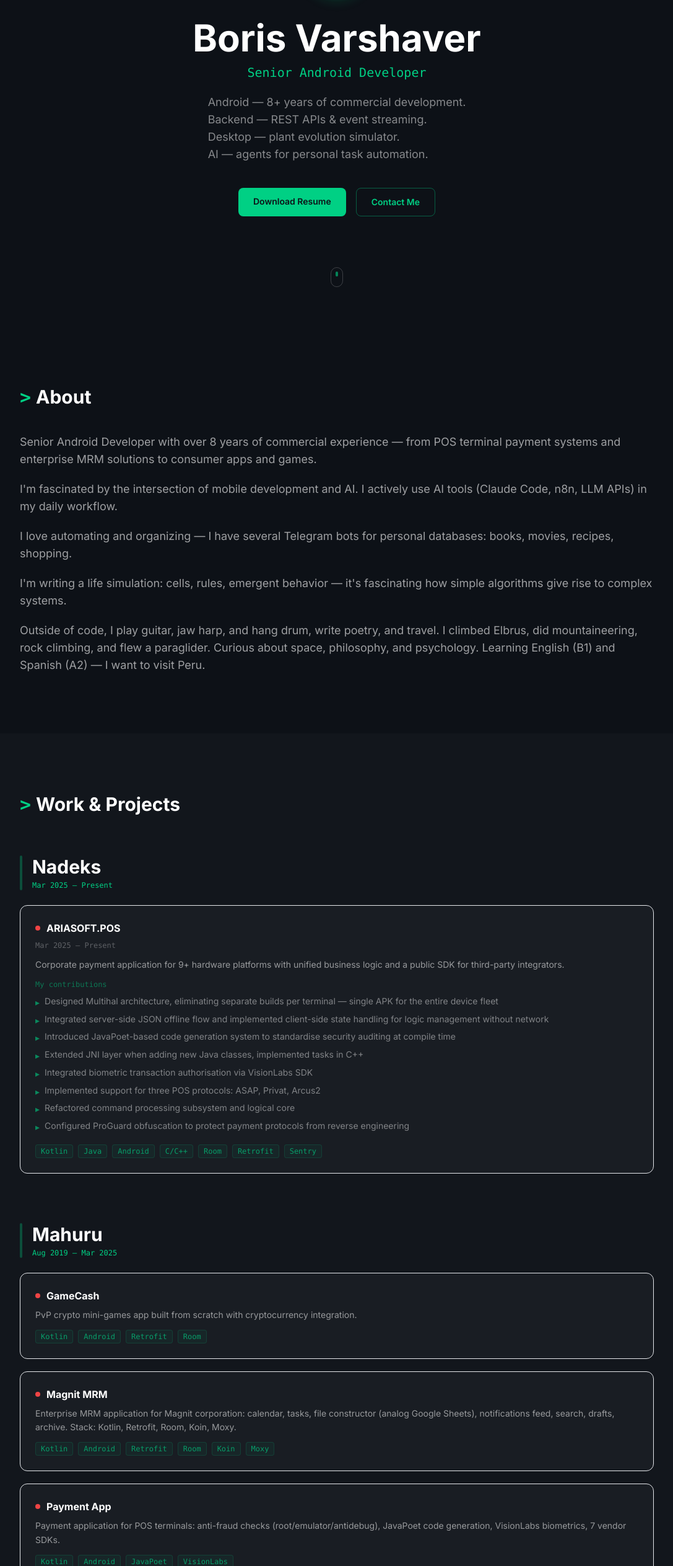
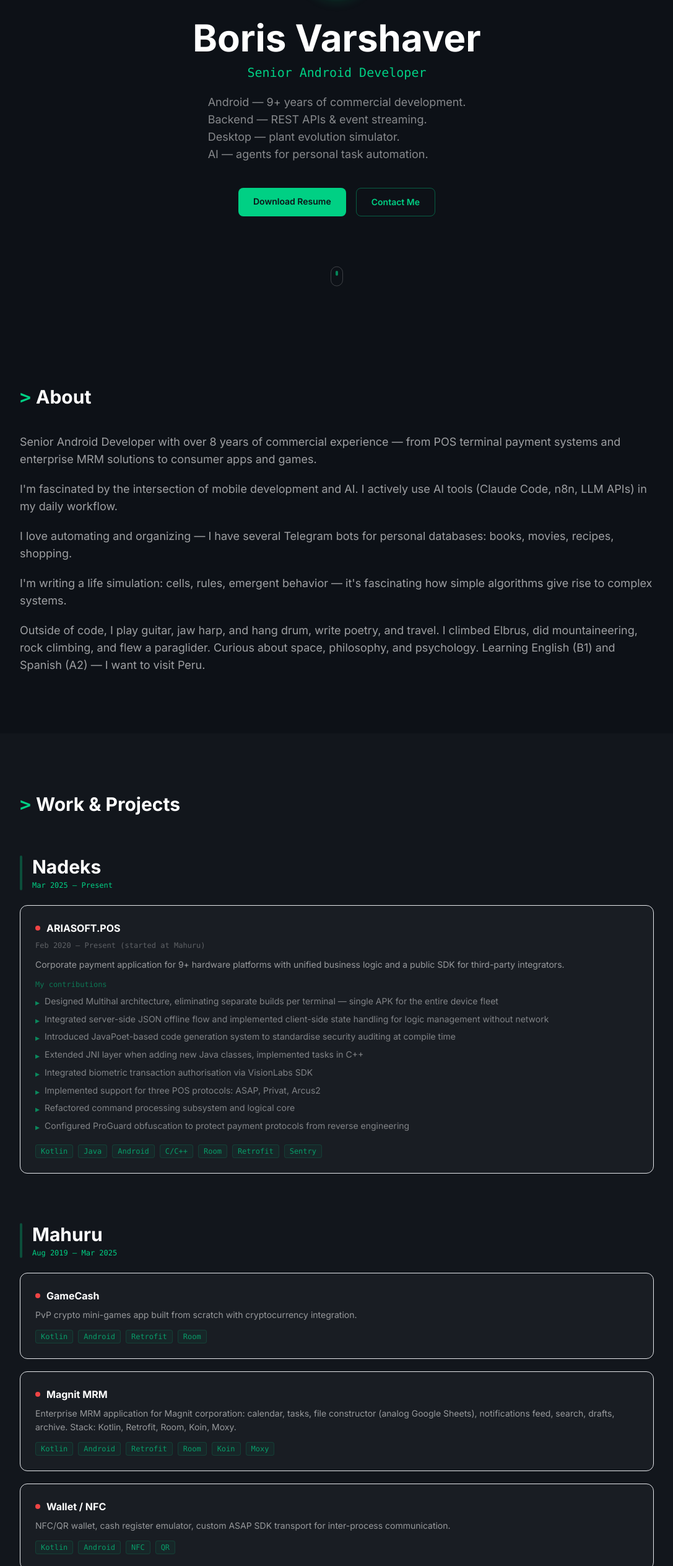
Before and after one commit to BargystV/portfolio, a Next.js app: page / in a window 1280 px wide. Shown: the part 274-2800 px from the top of the page at 62% size, without its empty margins (96-1183 px from the left). Built offline with nearby package versions, Linux system fonts and the light colour scheme; no server answers.

Commit message:
Update ARIASOFT.POS period to Feb 2020 with Mahuru origin note; bump years to 9+
Co-Authored-By: Claude Sonnet 4.6 <noreply@anthropic.com>

```diff
--- a/content/workblocks.ts
+++ b/content/workblocks.ts
@@ -67,8 +67,8 @@ export const workBlocks: WorkBlock[] = [
         nameKey: 'proj_pos_nadeks_name',
         descKey: 'proj_pos_nadeks_desc',
         stack: ['Kotlin', 'Java', 'Android', 'C/C++', 'Room', 'Retrofit', 'Sentry'],
-        period: 'Mar 2025 – Present',
-        periodRu: 'Март 2025 – н.в.',
+        period: 'Feb 2020 – Present (started at Mahuru)',
+        periodRu: 'Февр 2020 – н.в. (начинал в Mahuru)',
         isPrivate: true,
       },
     ],
@@ -95,13 +95,6 @@ export const workBlocks: WorkBlock[] = [
         nameKey: 'proj_magnitMRM_name',
         descKey: 'proj_magnitMRM_desc',
         stack: ['Kotlin', 'Android', 'Retrofit', 'Room', 'Koin', 'Moxy'],
-        isPrivate: true,
-      },
-      {
-        // Платёжное приложение для POS-терминалов
-        nameKey: 'proj_paymentPos_name',
-        descKey: 'proj_paymentPos_desc',
-        stack: ['Kotlin', 'Android', 'JavaPoet', 'VisionLabs'],
         isPrivate: true,
       },
       {
--- a/lib/i18n.ts
+++ b/lib/i18n.ts
@@ -21,7 +21,7 @@ export const translations = {
     // Hero
     hero_name: 'Boris Varshaver',
     hero_role: 'Senior Android Developer',
-    hero_tagline: 'Android — 8+ years of commercial development.',
+    hero_tagline: 'Android — 9+ years of commercial development.',
     hero_tagline2: 'Backend — REST APIs & event streaming.',
     hero_tagline3: 'Desktop — plant evolution simulator.',
     hero_tagline4: 'AI — agents for personal task automation.',
@@ -153,7 +153,7 @@ export const translations = {
     // Hero
     hero_name: 'Борис Варшавер',
     hero_role: 'Senior Android Developer',
-    hero_tagline: 'Android — 8+ лет коммерческой разработки.',
+    hero_tagline: 'Android — 9+ лет коммерческой разработки.',
     hero_tagline2: 'Backend — REST API и событийные сервисы.',
     hero_tagline3: 'Desktop — симулятор эволюции растений.',
     hero_tagline4: 'AI — агенты для автоматизации персональных задач.',
```
